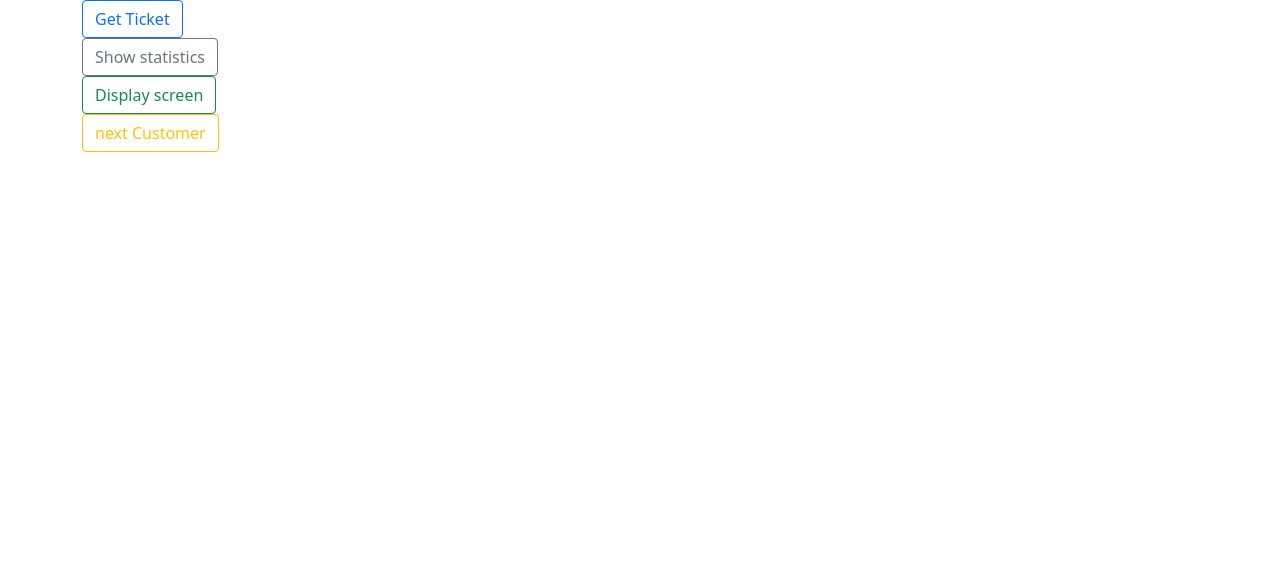
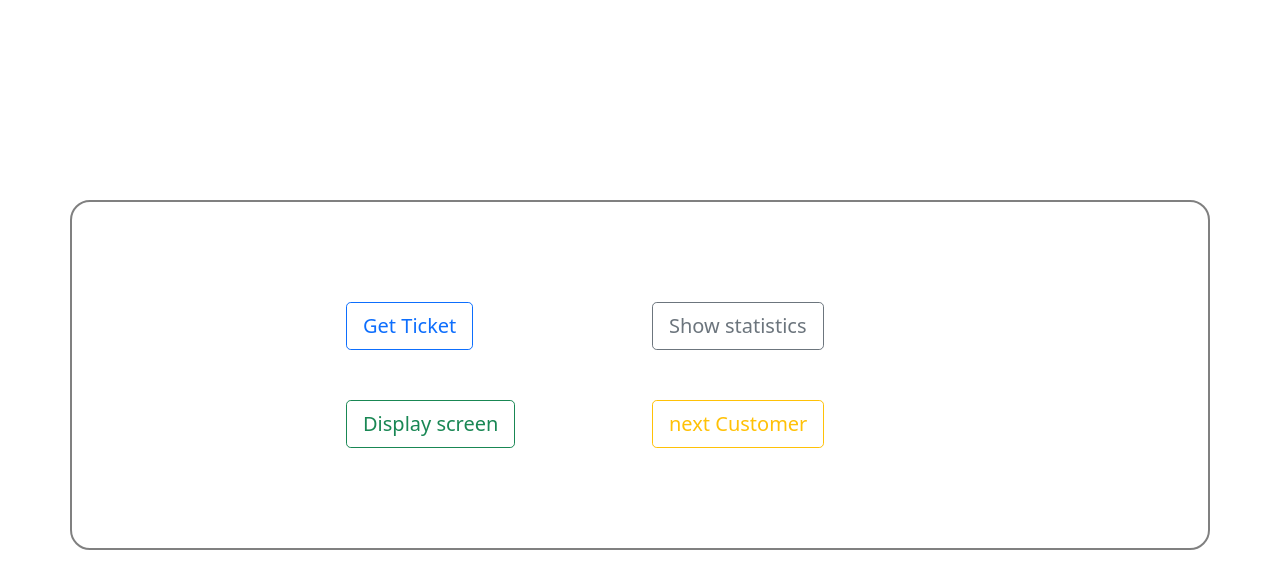
Before and after one commit to softeng-team4/softeng_OQMS_04, a React (Create React App) app in the folder client/: page / in a window 1280 px wide. Shown: the top 588 px of the page. Built offline with nearby package versions, Linux system fonts and the light colour scheme; no server answers.

Commit message:
fix: fix css

```diff
--- a/client/src/App.css
+++ b/client/src/App.css
@@ -32,22 +32,29 @@
   from {
     transform: rotate(0deg);
   }
+
   to {
     transform: rotate(360deg);
   }
 }
 
 .loading-overlay {
-  position: fixed; /* Sit on top of the page content */
-  width: 100%; /* Full width (cover the whole page) */
-  height: 100%; /* Full height (cover the whole page) */
+  position: fixed;
+  /* Sit on top of the page content */
+  width: 100%;
+  /* Full width (cover the whole page) */
+  height: 100%;
+  /* Full height (cover the whole page) */
   top: 0;
   left: 0;
   right: 0;
   bottom: 0;
-  background-color: rgba(0,0,0,0.5); /* Black background with opacity */
-  z-index: 2; /* Specify a stack order in case you're using a different order for other elements */
-  cursor: pointer; /* Add a pointer on hover */
+  background-color: rgba(0, 0, 0, 0.5);
+  /* Black background with opacity */
+  z-index: 2;
+  /* Specify a stack order in case you're using a different order for other elements */
+  cursor: pointer;
+  /* Add a pointer on hover */
 }
 
 .spinner {
@@ -60,9 +67,17 @@
   width: 100%;
   height: 20px;
 }
+
 .new_ticket_container {
   margin-left: 20%;
   margin-right: 20%;
   margin-top: 5%;
   margin-bottom: 5%;
 }
+
+.center {
+  display: flex;
+  width: 60%;
+  justify-content: center;
+  margin: 0 auto;
+}
--- a/client/src/components/MainBoard.js
+++ b/client/src/components/MainBoard.js
@@ -6,7 +6,7 @@ import ListGroup from 'react-bootstrap/ListGroup';
 function MainBoard(props) {
     const [deskList, setDeskList] = useState([1, 2, 3, 4, 5]);
 
-    return <Container style={{ padding: 20}}>
+    return <Container className="center" style={{ padding: 20}}>
         <ListGroup horizontal>
             { deskList.map(desk =>
                 <ListGroup.Item key={desk}>
--- a/client/src/components/ShowQueue.js
+++ b/client/src/components/ShowQueue.js
@@ -6,10 +6,12 @@ function ShowQueue(props) {
 
     return (
         <>
-            <Row>
-                <Container >
-                    <div className="fw-bold" style={{ color: 'red' }}>Waiting Line</div>
-                    <Table striped hover>
+
+            <Container style={{ borderRadius: 20, borderColor: 'orange', borderWidth: 2, borderStyle: 'double', marginTop: 100, padding: 50 }}>
+                <Container className='center'>
+                <div className="fw-bold" style={{ color: 'red', marginBottom: 20 }}>Waiting Line</div>
+                </Container>
+                <Table striped>
                     <thead>
                         <tr>
                             <th>Service Name</th>
@@ -21,7 +23,7 @@ function ShowQueue(props) {
                     </tbody>
                 </Table>
             </Container>
-            </Row>
+
 
         </>
     );
--- a/client/src/components/View.js
+++ b/client/src/components/View.js
@@ -22,18 +22,28 @@ function DefaultRoute() {
 
 function AppLayout(props) {
     return (
-        <Container>
-            <Row>
-                <Link to="/getTicket"><Button variant="outline-primary">Get Ticket</Button></Link>
+        <Container style={{ borderRadius: 20, borderColor: 'grey', borderWidth: 2, borderStyle: 'double', marginTop: 200, padding: 50 }}>
+            <Container>
+                <Row style={{ marginTop: 50, marginBottom: 50, marginLeft: 200, marginRight: 200 }}>
+                    <Col>
 
-                <Link to='/statistics'><Button variant="outline-secondary">Show statistics</Button></Link>
-            </Row>
-            <Row>
-                <Link to='/display'><Button variant="outline-success">Display screen</Button></Link>
-
-                <Link to='/nextCustomer'><Button variant="outline-warning">next Customer</Button></Link>
-
-            </Row>
+                        <Link to="/getTicket"><Button variant="outline-primary" size='lg'>Get Ticket</Button></Link>
+                    </Col>
+                    <Col>
+                        <Link to='/statistics'><Button variant="outline-secondary" size='lg'>Show statistics</Button></Link>
+                    </Col>
+                </Row>
+            </Container>
+            <Container>
+                <Row style={{ marginTop: 50, marginBottom: 50, marginLeft: 200, marginRight: 200 }}>
+                    <Col >
+                        <Link to='/display'><Button variant="outline-success" size='lg'>Display screen</Button></Link>
+                    </Col>
+                    <Col>
+                        <Link to='/nextCustomer'><Button variant="outline-warning" size='lg'>next Customer</Button></Link>
+                    </Col>
+                </Row>
+            </Container>
         </Container>
     );
 }
@@ -69,13 +79,18 @@ function DisplayRoute(props) {
                         </Navbar.Brand>
                         <Link to="/"><Button variant='danger'>Back</Button></Link>
 
+                    </Container>
+                </Navbar>
+            </Row>
+            <Row>
+                <Container>
+                    <MainBoard />
                 </Container>
-            </Navbar>
             </Row>
-
-            <MainBoard />
             <Row>
-                <ShowQueue services={props.services}/>
+                <Container>
+                    <ShowQueue services={props.services} />
+                </Container>
             </Row>
         </Container>
 
@@ -114,7 +129,7 @@ function StatisticsRoute(props) {
                 </Navbar>
             </Container>
             <Container fluid>
-                <Statistics/>
+                <Statistics />
             </Container>
         </>
     );
```
Lines whose indentation alone changed are shown as unchanged.
